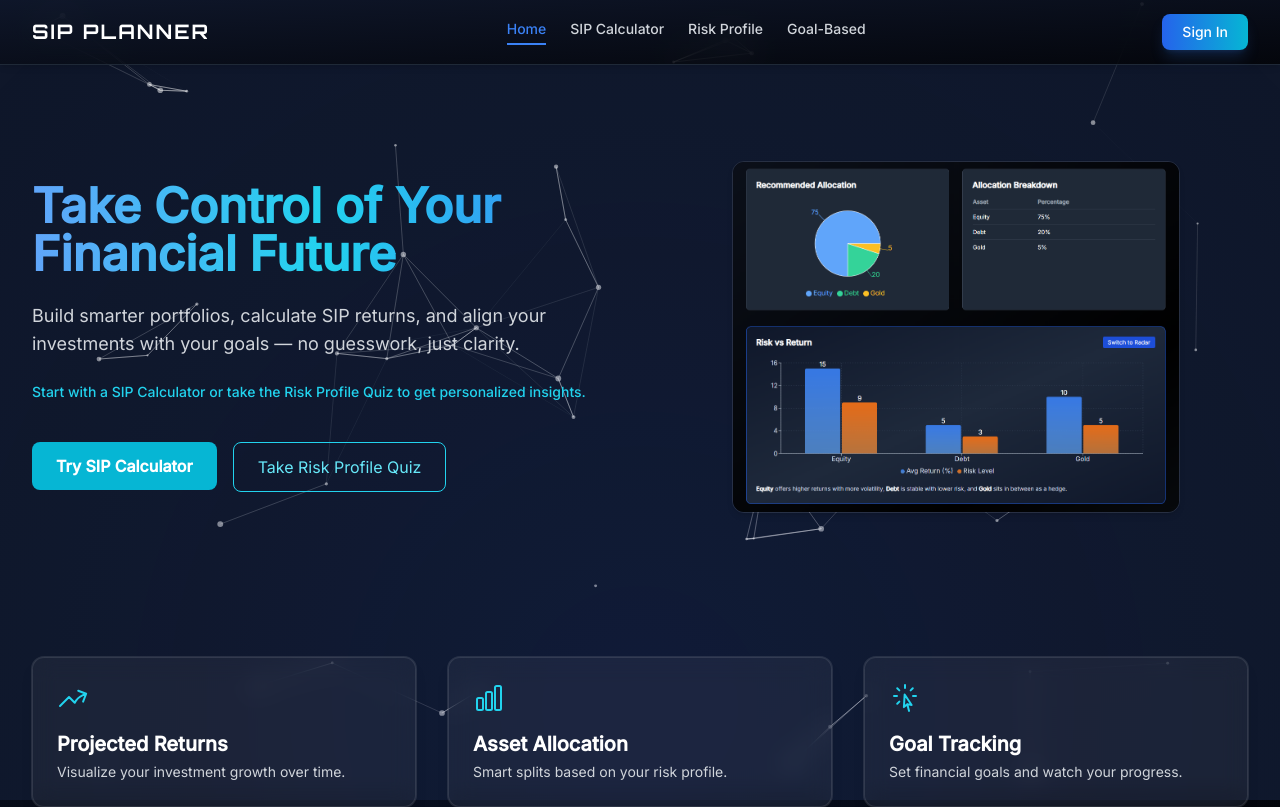
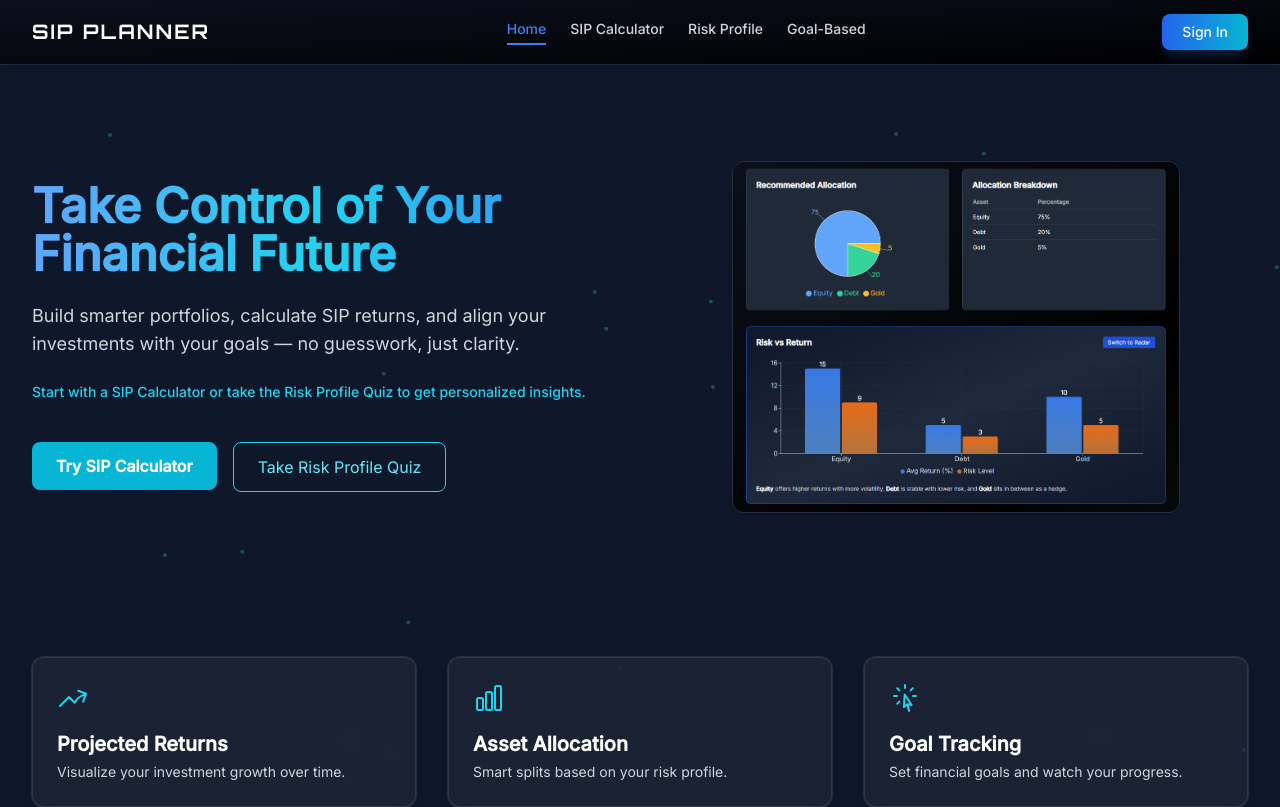
Before and after one commit to JashanVIRDI12/sip-planner, a Next.js app: page / in a window 1280 px wide. Shown: the top 807 px of the page. Built offline with nearby package versions, Linux system fonts and the light colour scheme.

Commit message:
Update ParticleBackground.js

```diff
--- a/components/ParticleBackground.js
+++ b/components/ParticleBackground.js
@@ -1,48 +1,84 @@
-import React, { useCallback } from 'react';
+import { useCallback } from 'react';
 import Particles from 'react-tsparticles';
 import { loadSlim } from 'tsparticles-slim';
 
-const ParticleBackground = () => {
+const ParticleLayer = ({ zIndex, particleSize, speed, opacity, count }) => {
     const particlesInit = useCallback(async (engine) => {
         await loadSlim(engine);
     }, []);
 
     return (
         <Particles
-            id="tsparticles"
+            id={`tsparticles-layer-${zIndex}`}
             init={particlesInit}
+            style={{
+                position: 'absolute',
+                top: 0,
+                left: 0,
+                width: '100%',
+                height: '100%',
+                zIndex,
+                pointerEvents: 'none',
+            }}
             options={{
-                fullScreen: { enable: true },
+                fullScreen: { enable: false },
                 background: { color: '#0f172a' },
-                particles: {
-                    number: { value: 50 },
-                    color: { value: '#ffffff' },
-                    shape: { type: 'circle' },
-                    opacity: { value: 0.5 },
-                    size: { value: { min: 1, max: 3 } },
-                    move: { enable: true, speed: 1 },
-                    links: {
-                        enable: true,
-                        distance: 150,
-                        color: '#ffffff',
-                        opacity: 0.4,
-                        width: 1,
+                fpsLimit: 60,
+                detectRetina: true,
+                interactivity: {
+                    detectsOn: 'canvas',
+                    events: {
+                        onHover: { enable: true, mode: 'slow' },
+                        resize: true,
+                    },
+                    modes: {
+                        slow: {
+                            factor: 0.5,
+                            radius: 120,
+                        },
                     },
                 },
-                interactivity: {
-                    events: {
-                        onHover: { enable: true, mode: 'repulse' },
-                        onClick: { enable: true, mode: 'push' },
-                    },
-                    modes: {
-                        repulse: { distance: 100 },
-                        push: { quantity: 4 },
+                particles: {
+                    number: { value: count, density: { enable: true, area: 1000 } },
+                    color: { value: '#38bdf8' },
+                    shape: { type: 'circle' },
+                    size: { value: particleSize },
+                    opacity: { value: opacity },
+                    move: {
+                        enable: true,
+                        speed,
+                        direction: 'none',
+                        random: true,
+                        straight: false,
+                        outModes: { default: 'out' },
                     },
                 },
-                detectRetina: true,
             }}
         />
     );
 };
 
+const ParticleBackground = () => {
+    return (
+        <>
+            {/* Background layer - small, slow, faint */}
+            <ParticleLayer
+                zIndex={0}
+                particleSize={1}
+                speed={0.2}
+                opacity={0.1}
+                count={40}
+            />
+            {/* Foreground layer - bigger, faster, more vivid */}
+            <ParticleLayer
+                zIndex={1}
+                particleSize={2}
+                speed={0.6}
+                opacity={0.3}
+                count={30}
+            />
+        </>
+    );
+};
+
 export default ParticleBackground;
```
